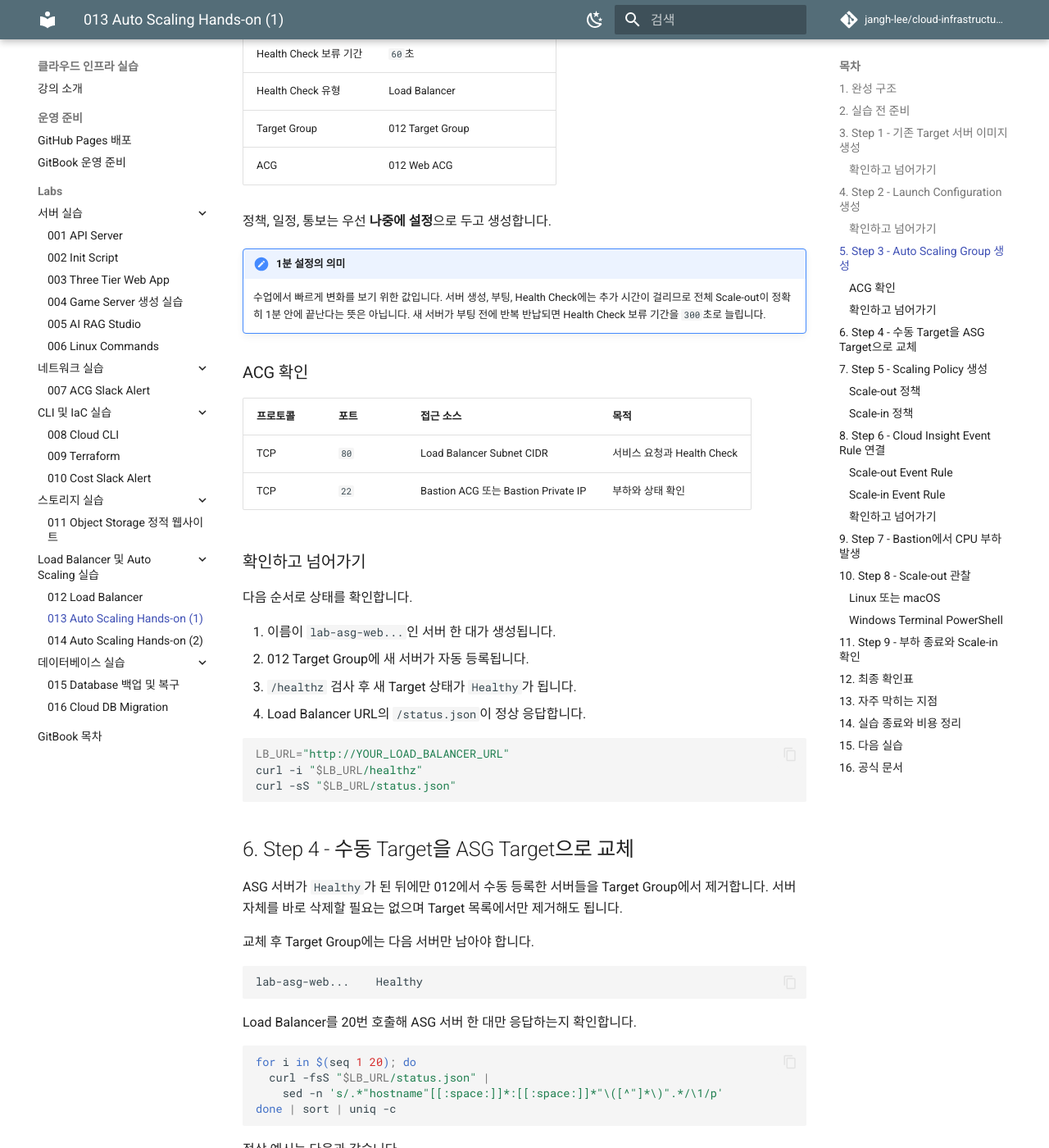
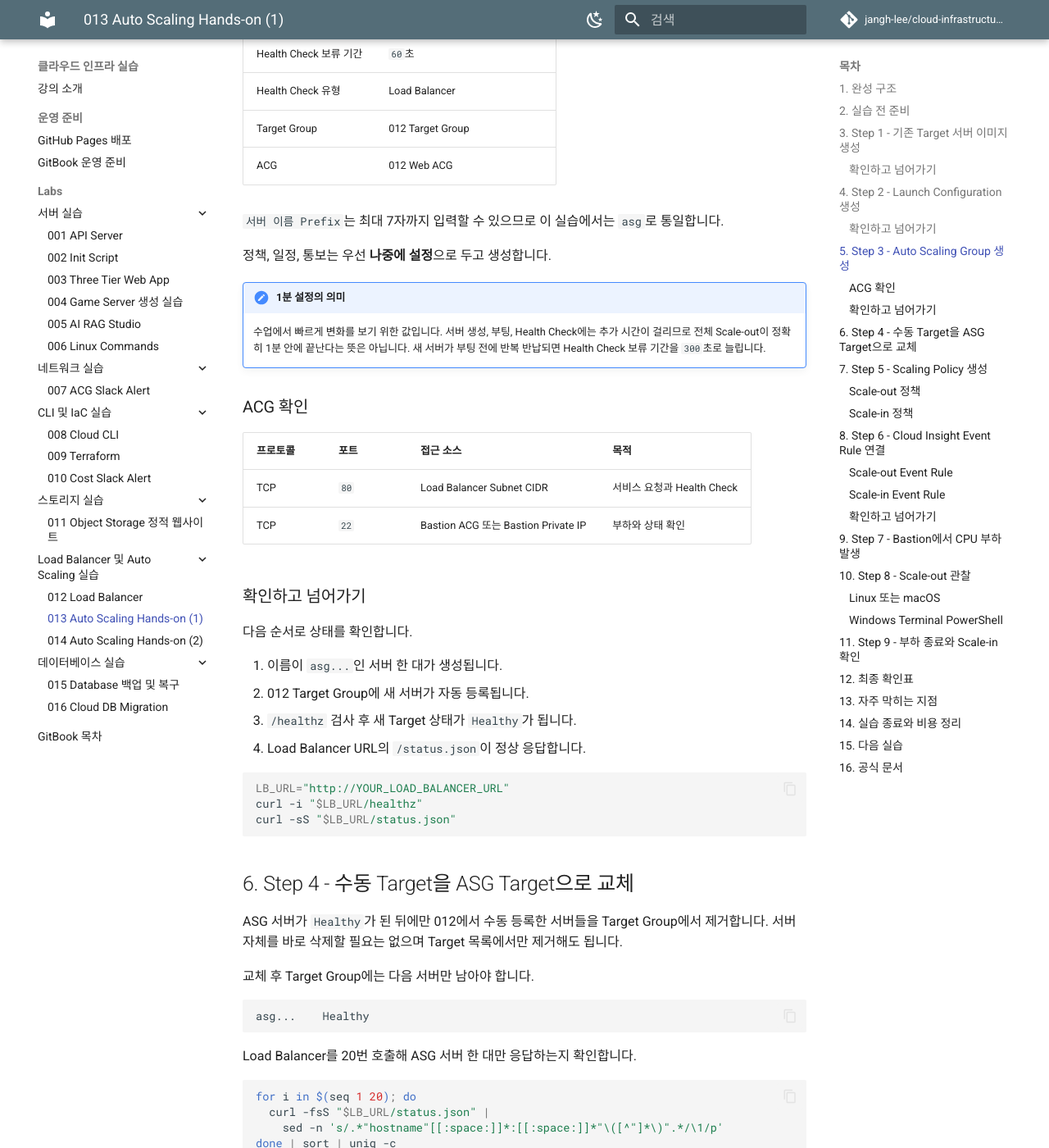
Before and after one commit to jangh-lee/cloud-infrastructure-lecture-example, an MkDocs documentation site: the page built from gitbook/labs/013-auto-scaling.md, in a window 1280 px wide and 1400 px high, scrolled down 3469 px. Shown: the whole window at 82% size. Built offline with MkDocs 1.6.1 and Material for MkDocs 9.7.7, drawn with Linux system fonts in a browser that asks for light colours; comment, search, counter and statistics services are not loaded; some of the changed text lies outside the part shown.

Commit message:
Shorten autoscaling server name prefix

````diff
--- a/gitbook/labs/013-auto-scaling.md
+++ b/gitbook/labs/013-auto-scaling.md
@@ -109,6 +109,8 @@ Auto Scaling Nginx 서버 1~3대         새로 구성
 | Target Group | 012 Target Group |
 | ACG | 012 Web ACG |
 
+`서버 이름 Prefix`는 최대 7자까지 입력할 수 있으므로 이 실습에서는 `asg`로 통일합니다.
+
 정책, 일정, 통보는 우선 **나중에 설정**으로 두고 생성합니다.
 
 !!! note "1분 설정의 의미"
@@ -125,7 +127,7 @@ Auto Scaling Nginx 서버 1~3대         새로 구성
 
 다음 순서로 상태를 확인합니다.
 
-1. 이름이 `lab-asg-web...`인 서버 한 대가 생성됩니다.
+1. 이름이 `asg...`인 서버 한 대가 생성됩니다.
 2. 012 Target Group에 새 서버가 자동 등록됩니다.
 3. `/healthz` 검사 후 새 Target 상태가 `Healthy`가 됩니다.
 4. Load Balancer URL의 `/status.json`이 정상 응답합니다.
@@ -143,7 +145,7 @@ ASG 서버가 `Healthy`가 된 뒤에만 012에서 수동 등록한 서버들을
 교체 후 Target Group에는 다음 서버만 남아야 합니다.
 
 ```text
-lab-asg-web...    Healthy
+asg...    Healthy
 ```
 
 Load Balancer를 20번 호출해 ASG 서버 한 대만 응답하는지 확인합니다.
@@ -158,7 +160,7 @@ done | sort | uniq -c
 정상 예시는 다음과 같습니다.
 
 ```text
-20 lab-asg-web-xxxxx
+20 asg-xxxxx
 ```
 
 기존 012 Hostname이 섞여 나오면 수동 Target이 아직 Target Group에 남아 있는지 확인합니다.
@@ -256,7 +258,7 @@ ssh -t root@"$WEB_PRIVATE_IP" htop
 | 1 | Cloud Insight | ASG 평균 CPU 50% 이상 |
 | 2 | Event Rule | Scale-out Event 발생 |
 | 3 | ASG 이력 | `lab-asg-web-add-1` 실행 |
-| 4 | Server | 새 `lab-asg-web...` 서버 생성 |
+| 4 | Server | 새 `asg...` 서버 생성 |
 | 5 | Target Group | 새 Target이 `Healthy` |
 | 6 | ASG | 서버 수 `1 → 2` |
 
@@ -286,8 +288,8 @@ $LB_URL = "http://YOUR_LOAD_BALANCER_URL"
 ```text
 Count Name
 ----- ----
-   22 lab-asg-web-aaaaa
-   18 lab-asg-web-bbbbb
+   22 asg-aaaaa
+   18 asg-bbbbb
 ```
 
 페이지를 새로고침하면서 Hostname과 Private IP가 바뀌는지도 확인합니다. 같은 원본 이미지로 만들어졌지만 `lb-demo-status.timer`가 각 서버의 실제 값을 다시 기록합니다.
````
